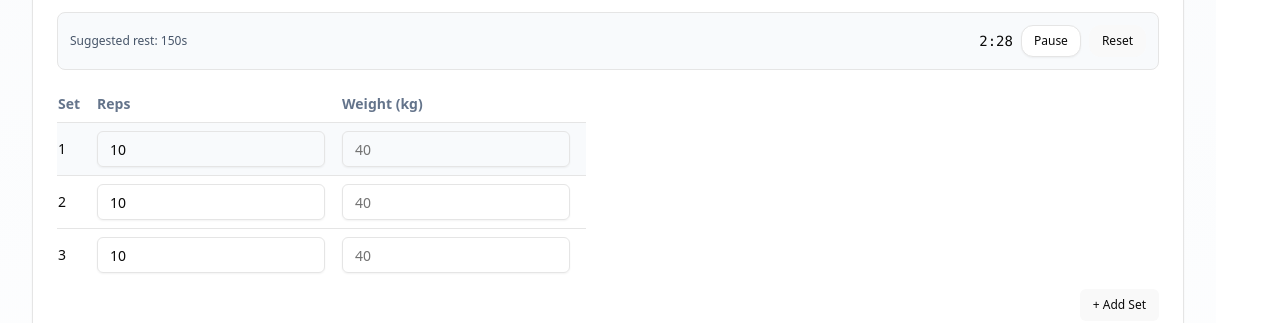
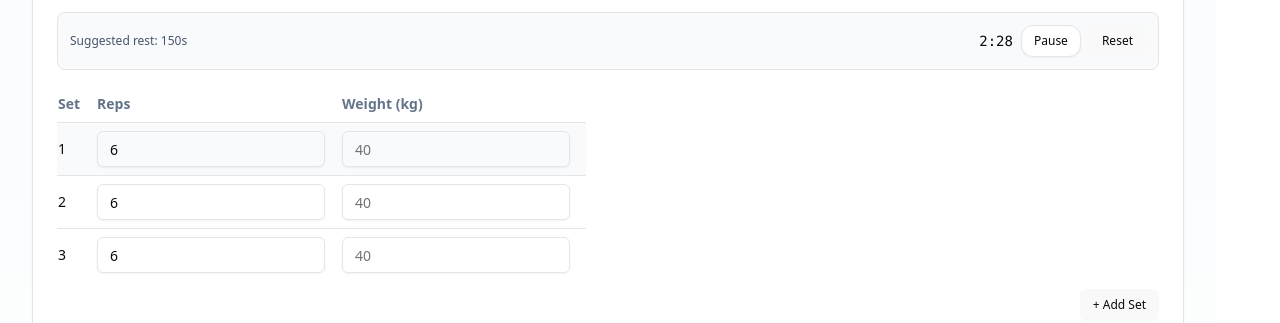
Before and after one commit to russmin/dancers-split-app, a React (Vite) app: page / in a window 1280 px wide. Both pictures are taken after a click on the button "Start Session". Shown: the part 425-748 px from the top of the page. Built offline with nearby package versions, Linux system fonts and the light colour scheme.

Commit message:
improved progressive overload suggestions

```diff
--- a/src/App.tsx
+++ b/src/App.tsx
@@ -77,7 +77,21 @@
 function isTimedName(name: string) {
   return /\(sec\)\s*$/.test(name);
 }
-
+function getTargetRepRangeForExercise(name: string): [number, number] | null {
+  const match = name.match(/(\d+)\s*-\s*(\d+)/);
+  if (match) return [Number(match[1]), Number(match[2])];
+  return null;
+}
+function extractRepRangeFromName(name: string): [number, number] {
+  const match = name.match(/(\d+)\s*-\s*(\d+)/); // matches "10-12"
+  if (match) return [Number(match[1]), Number(match[2])];
+  const single = name.match(/(\d+)\s*reps?/i);
+  if (single) {
+    const val = Number(single[1]);
+    return [val, val]; // fallback to fixed
+  }
+  return [10, 12]; // default range
+}
 /** Return the most recent non-timed entry for the exact exercise name */
 function lastEntryFor(workouts: WorkoutEntry[], name: string): WorkoutEntry | undefined {
   // your list is newest-first after saves, but be safe and sort by date desc then by array order
@@ -176,19 +190,37 @@
 }
 
 function parseSetsAndReps(ex: string) {
-  const head = ex.split("(")[0]; // ignore parenthetical notes like (90s rest)
+  const head = ex.split("(")[0];
 
   const m = head.match(/(\d+)\s*x\s*(\d+)(?:\s*-\s*(\d+))?/i);
   if (m) {
     const sets = Number(m[1]);
-    const reps = m[3] ? Number(m[3]) : Number(m[2]); // use upper bound if range
-    return { sets, reps, timed: false as const };
+    const repMin = Number(m[2]);
+    const repMax = m[3] ? Number(m[3]) : repMin;
+    return { sets, reps: repMin, repMin, repMax, timed: false as const };
   }
 
   const t = head.match(/(\d+)\s*(s|sec|secs|second|seconds)/i);
   if (t) return { sets: 1, reps: 0, timed: true as const, seconds: Number(t[1]) };
 
-  return { sets: 3, reps: 10, timed: false as const };
+  return { sets: 3, reps: 10, repMin: 10, repMax: 10, timed: false as const };
+}
+function getProgressiveTarget({
+  lastReps,
+  lastWeight,
+  repMin,
+  repMax,
+}: {
+  lastReps: number;
+  lastWeight: number;
+  repMin: number;
+  repMax: number;
+}) {
+  if (lastReps < repMax) {
+    return { reps: lastReps + 1, weight: lastWeight };
+  } else {
+    return { reps: repMin, weight: Math.round((lastWeight + 5) * 10) / 10 };
+  }
 }
 
 function day3ToCircuit(): CircuitSpec {
@@ -208,6 +240,12 @@
     roundRestSec: 60,
     stations: base,
   };
+}
+function getLastWorkoutFor(name: string, logs: WorkoutEntry[]) {
+  const filtered = logs.filter(w => w.name === name && typeof w.reps === "number" && w.reps > 0);
+  if (filtered.length === 0) return null;
+
+  return filtered.sort((a, b) => new Date(b.date).getTime() - new Date(a.date).getTime())[0];
 }
 
 /* --------------------------------------------
@@ -349,18 +387,22 @@
   const [circuitManual, setCircuitManual] = useState<
     { reps?: number | ""; weight?: number | "" }[]
   >([]);
-  const [sessionPlan, setSessionPlan] = useState<
-    {
+  const [sessionPlan, setSessionPlan] = useState<{
     name: string;
-      sets: { reps: number | ""; weight: number | "" }[];
+    sets: {
+      reps: number | "";
+      weight: number | "";
+      suggestedReps?: number;
+      suggestedWeight?: number;
+    }[];
     timed?: boolean;
     seconds?: number | "";
     restSec?: number;
-      rounds?: number;              // <-- NEW: for timed exercises
-      reps?: number | "";           // <-- NEW: optional reps for timed
-      weight?: number | "";         // <-- NEW: optional weight for timed
-    }[]
-  >([]);
+    rounds?: number;
+    reps?: number | "";
+    weight?: number | "";
+  }[]>([]);
+
   const [timerActive, setTimerActive] = useState(false);
   const [timerRemaining, setTimerRemaining] = useState<number | null>(null);
 
@@ -445,6 +487,55 @@
   function handleProfileChange<K extends keyof UserProfile>(key: K, value: UserProfile[K]) {
     setProfile((p) => ({ ...p, [key]: value }));
   }
+  function applyProgressiveOverload(
+    plan: {
+      name: string;
+      sets: { reps: number | ""; weight: number | "" }[];
+      restSec?: number;
+      timed?: boolean;
+      seconds?: number;
+    }[],
+    workouts: WorkoutEntry[],
+    unit: "kg" | "lb"
+  ) {
+    return plan.map((exercise) => {
+      if (exercise.timed) return exercise; // Skip timed
+
+      const prev = lastEntryFor(workouts, exercise.name);
+      if (!prev) return exercise;
+
+      const newSets = exercise.sets.map((set) => {
+        let suggestedReps = undefined;
+        let suggestedWeight = undefined;
+
+        if (typeof prev.reps === "number" && typeof set.reps === "number") {
+          const targetRange = getTargetRepRangeForExercise(exercise.name);
+          const topOfRange = targetRange?.[1] ?? set.reps;
+
+          if (prev.reps < topOfRange) {
+            suggestedReps = prev.reps + 1;
+          } else if (typeof prev.weightKg === "number") {
+            const incKg = unit === "lb" ? 5 * 0.45359237 : 2.5;
+            const newKg = prev.weightKg + incKg;
+            const newWeight = fromKg(newKg, unit);
+            suggestedReps = targetRange?.[0] ?? set.reps;
+            suggestedWeight = roundDisplayUnit(newWeight, unit);
+          }
+        }
+
+        return {
+          ...set,
+          suggestedReps,
+          suggestedWeight,
+        };
+      });
+
+      return {
+        ...exercise,
+        sets: newSets,
+      };
+    });
+}
 
   // Session helpers
   function startSession(day: number | string | undefined | null) {
@@ -475,6 +566,7 @@
         const name = s.split(":")[0];
         const parsed = parseSetsAndReps(s);
         const restSec = extractRestSeconds(s);
+
         if (parsed.timed) {
           return {
             name,
@@ -484,32 +576,45 @@
             sets: [{ reps: "", weight: "" }],
           };
         }
-        // Progressive Overload defaults
-        const prev = lastEntryFor(workouts, name);
-        let nextReps = parsed.reps as number;
+
+        const [repLow, repHigh] = extractRepRangeFromName(s); // e.g., 8–12
+        let nextReps = repLow;
         let nextWeightUnit: number | "" = "";
 
-        // If we have a previous entry, prefer +weight; if no weight, try +1 rep
+        const prev = lastEntryFor(workouts, name); // ✅ This was missing
+
         if (prev) {
-          // prev.reps is stored per set entry; use it as a hint for reps
-          nextReps = Math.max(parsed.reps as number, (prev.reps ?? parsed.reps as number) + 1);
-
-          if (typeof prev.weightKg === "number") {
-            // suggest +2.5kg or +5lb (stored in kg but session UI uses the selected unit)
-            const incKg = PO_INCR[unit] === 5 ? 5 * KG_PER_LB : 2.5; // if unit lb → 5 lb in kg; if kg → 2.5 kg
-            const suggestedKg = prev.weightKg + incKg;
+          const prevReps = prev.reps ?? repLow;
+          const prevWeightKg = prev.weightKg;
+
+          if (repHigh && prevReps >= repHigh) {
+            // REACHED MAX REPS → add weight
+            if (typeof prevWeightKg === "number") {
+              const incKg = PO_INCR[unit] === 5 ? 5 * KG_PER_LB : 2.5;
+              const suggestedKg = prevWeightKg + incKg;
               const asUnit = fromKg(suggestedKg, unit);
               nextWeightUnit = roundDisplayUnit(asUnit, unit);
+            }
+            nextReps = repLow; // reset reps to bottom
+          } else {
+            // NOT YET AT MAX REPS → +1 rep, same weight
+            nextReps = prevReps + 1;
+            if (typeof prevWeightKg === "number") {
+              const asUnit = fromKg(prevWeightKg, unit);
+              nextWeightUnit = roundDisplayUnit(asUnit, unit);
+            }
           }
         }
 
         // Build sets with suggested reps/weight prefilled
         const setsArr = Array.from({ length: parsed.sets }, () => ({
           reps: nextReps,
-          weight: nextWeightUnit, // stays in UI unit; you already convert to kg on save
+          weight: nextWeightUnit,
         }));
+
         return { name, sets: setsArr, restSec };
       });
+
 
     if (plan.length === 0) return;
 
@@ -521,6 +626,7 @@
     setSessionActive(true);
     setActiveTopTab("track");
   }
+
 
   function finishSessionAndSave() {
     const entries: WorkoutEntry[] = [];
@@ -1132,6 +1238,7 @@
                               >
                                 <td className="py-2 pr-4">{j + 1}</td>
                                 <td className="py-2 pr-4">
+                                  <div className="relative">
                                     <Input
                                       inputMode="numeric"
                                       value={String(s.reps)}
@@ -1150,10 +1257,16 @@
                                           )
                                         );
                                       }}
-
-                                  />
+                                    />
+                                    {s.suggestedReps !== undefined && s.reps === "" && (
+                                      <div className="absolute right-2 top-1/2 -translate-y-1/2 text-slate-400 text-xs italic">
+                                        {s.suggestedReps}
+                                      </div>
+                                    )}
+                                  </div>
                                 </td>
                                 <td className="py-2 pr-4">
+                                  <div className="relative">
                                     <Input
                                       inputMode="numeric"
                                       value={s.weight === "" ? "" : String(s.weight)}
@@ -1174,7 +1287,14 @@
                                       }}
                                       placeholder={unit === "kg" ? "40" : "90"}
                                     />
+                                    {s.suggestedWeight !== undefined && s.weight === "" && (
+                                      <div className="absolute right-2 top-1/2 -translate-y-1/2 text-slate-400 text-xs italic pointer-events-none">
+                                        {s.suggestedWeight}
+                                      </div>
+                                    )}
+                                  </div>
                                 </td>
+
                               </tr>
                             ))}
                           </tbody>
--- a/src/types.ts
+++ b/src/types.ts
@@ -11,16 +11,21 @@
   isPRMaxWeight?: boolean;
   isPRVolume?: boolean;
 }
+export interface SetEntry {
+  reps: number | "";
+  weight: number | "";
+  suggestedReps?: number;
+  suggestedWeight?: number;
+}
 
 export interface SessionExercise {
   name: string;
-  mode: Exclude<WorkoutMode, "circuit">; // "standard" | "timed"
-  // standard
-  sets?: { reps: number | ""; weight: number | "" }[];
-  // timed
-  seconds?: number | "";                // work seconds
-  restSec?: number;                     // suggested rest btw sets/exercises
+  mode: Exclude<WorkoutMode, "circuit">;
+  sets?: SetEntry[];
+  seconds?: number | "";
+  restSec?: number;
 }
+
 
 export interface CircuitSpec {
   mode: "circuit";
```
Lines whose indentation alone changed are shown as unchanged.
